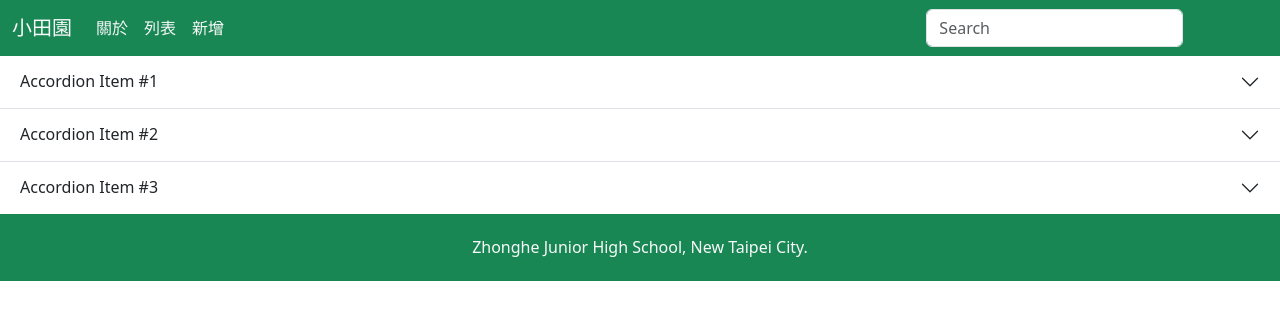
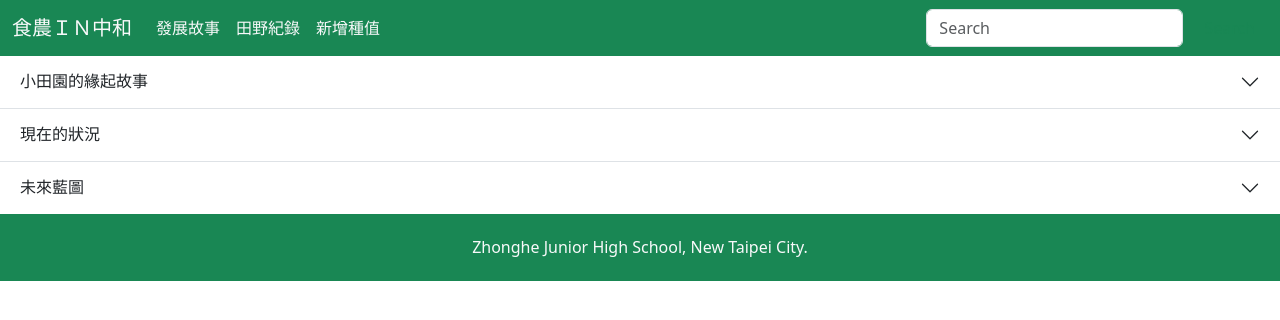
Before and after one commit to lynickyang/CSJHSGO, a Vue app: page /#/about in a window 1280 px wide. Shown: the top 320 px of the page. Built offline with nearby package versions, Linux system fonts and the light colour scheme; no server answers; the database is empty.

Commit message:
修正modal和title

```diff
--- a/src/components/Navbar.vue
+++ b/src/components/Navbar.vue
@@ -6,7 +6,7 @@
 	<!-- <ChildComponent /> -->
 	<nav class="navbar navbar-expand-lg bg-success ">
 		<div class="container-fluid ">
-			<a class="navbar-brand text-light" href="#">小田園</a>
+			<a class="navbar-brand text-light" href="#">食農ＩＮ中和</a>
 			<button class="navbar-toggler" type="button" data-bs-toggle="collapse"
 				data-bs-target="#navbarSupportedContent" aria-controls="navbarSupportedContent" aria-expanded="false"
 				aria-label="Toggle navigation">
@@ -16,14 +16,14 @@
 			<div class="collapse navbar-collapse" id="navbarSupportedContent">
 				<ul class="navbar-nav  me-auto mb-2 mb-lg-0">
 					<li class="nav-item">
-						<RouterLink class="nav-link  text-light" aria-current="page" to="/about">關於</RouterLink>
+						<RouterLink class="nav-link  text-light" aria-current="page" to="/about">發展故事</RouterLink>
 					</li>
 					<li class="nav-item">
-						<RouterLink class="nav-link active text-light"  to="/">列表</RouterLink>
+						<RouterLink class="nav-link active text-light"  to="/">田野紀錄</RouterLink>
 					</li>
 
 					<li class="nav-item">
-						<RouterLink class="nav-link active text-light"  to="/create">新增</RouterLink>
+						<RouterLink class="nav-link active text-light"  to="/create">新增種值</RouterLink>
 					</li>
 				</ul>
 				<form class="d-flex" role="search">
--- a/src/views/AboutView.vue
+++ b/src/views/AboutView.vue
@@ -4,39 +4,39 @@
       <h2 class="accordion-header">
         <button class="accordion-button collapsed" type="button" data-bs-toggle="collapse"
           data-bs-target="#flush-collapseOne" aria-expanded="false" aria-controls="flush-collapseOne">
-          Accordion Item #1
+          小田園的緣起故事
         </button>
       </h2>
       <div id="flush-collapseOne" class="accordion-collapse collapse" data-bs-parent="#accordionFlushExample">
-        <div class="accordion-body">Placeholder content for this accordion, which is intended to demonstrate the
-          <code>.accordion-flush</code> class. This is the first item's accordion body.</div>
+        <div class="accordion-body">
+          為什麼會有小田園？時間，空間，趣聞
+        </div>
       </div>
     </div>
     <div class="accordion-item">
       <h2 class="accordion-header">
         <button class="accordion-button collapsed" type="button" data-bs-toggle="collapse"
           data-bs-target="#flush-collapseTwo" aria-expanded="false" aria-controls="flush-collapseTwo">
-          Accordion Item #2
+          現在的狀況
         </button>
       </h2>
       <div id="flush-collapseTwo" class="accordion-collapse collapse" data-bs-parent="#accordionFlushExample">
-        <div class="accordion-body">Placeholder content for this accordion, which is intended to demonstrate the
-          <code>.accordion-flush</code> class. This is the second item's accordion body. Let's imagine this being filled
-          with some actual content.</div>
+        <div class="accordion-body">
+          課程結合，科展成果，學生參與，社團
+        </div>
       </div>
     </div>
     <div class="accordion-item">
       <h2 class="accordion-header">
         <button class="accordion-button collapsed" type="button" data-bs-toggle="collapse"
           data-bs-target="#flush-collapseThree" aria-expanded="false" aria-controls="flush-collapseThree">
-          Accordion Item #3
+          未來藍圖
         </button>
       </h2>
       <div id="flush-collapseThree" class="accordion-collapse collapse" data-bs-parent="#accordionFlushExample">
-        <div class="accordion-body">Placeholder content for this accordion, which is intended to demonstrate the
-          <code>.accordion-flush</code> class. This is the third item's accordion body. Nothing more exciting happening
-          here in terms of content, but just filling up the space to make it look, at least at first glance, a bit more
-          representative of how this would look in a real-world application.</div>
+        <div class="accordion-body">
+          科技與生態共存
+        </div>
       </div>
     </div>
   </div>
--- a/src/views/CreateView.vue
+++ b/src/views/CreateView.vue
@@ -116,8 +116,8 @@
   console.log("檢查傳入值isNew",CE)
     // console.log("檢查傳入值item",item)
   if (CE === true) {
-    console.log("呼叫新增")
-    this.tempProduct = {};
+    console.log("呼叫新增",tempProduct.vulue)
+    tempProduct.value = {};
   } else {
     console.log("呼叫編輯")
     tempProduct.value = { ...item };
```
Also changed, not shown: 10 other files (tests, documents, lock files or other folders).
